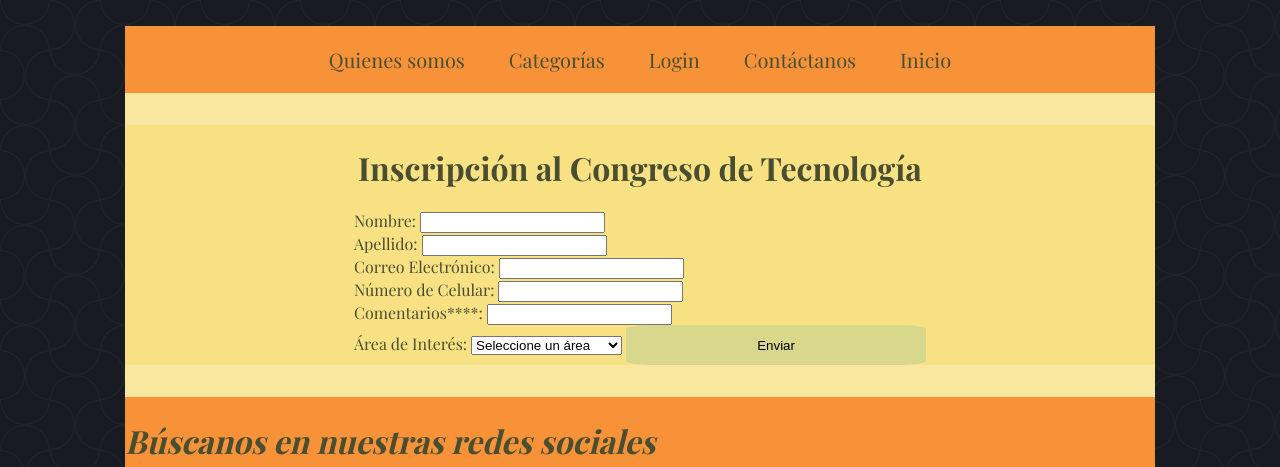
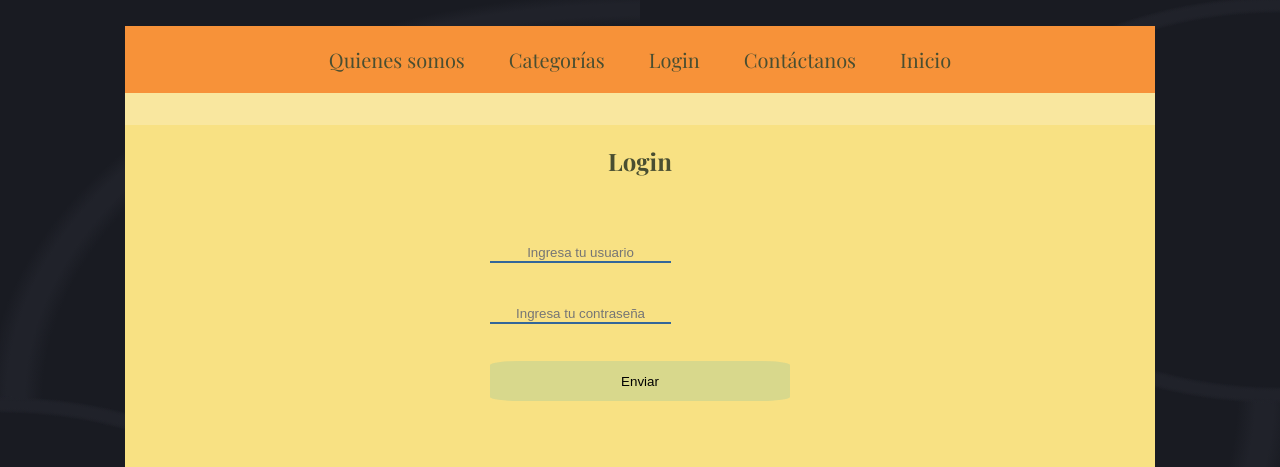
Before and after one commit to roberthjr21/restaurante, a plain HTML site: page Login.html in a window 1280 px wide. Shown: the top 467 px of the page. Drawn offline with nearby package versions, Linux system fonts and the light colour scheme; a web font is replaced by a local one.

Commit message:
Update Login.html
v3

```diff
--- a/Login.html
+++ b/Login.html
@@ -23,93 +23,27 @@
             </ul>
         </div>
 
-        <div class="login-container">
-            <h1>Inscripción al Congreso de Tecnología</h1>
-            <form id="inscriptionForm" onsubmit="return validateForm()">
-                <label for="nombre">Nombre:</label>
-                <input type="text" id="nombre" name="nombre" required>
-                <div class="error" id="nombreError"></div>
+<div class="login-container">
+    <h2>Login</h2>
+    <div class="login">
+            <div class="contenido">
+                <form action="">
+                    <div class="center">
+                        <input type="text" placeholder="Ingresa tu usuario">
+                        <br><br>
+                        <input type="password" placeholder="Ingresa tu contraseña">
+                        <p class="block">
+                    </div>
+                        <br>
+                        <button>
+                            Enviar
+                        </button>
+                    </p>
+                </form>
+            </div>
 
-                <label for="apellido">Apellido:</label>
-                <input type="text" id="apellido" name="apellido" required>
-                <div class="error" id="apellidoError"></div>
-
-                <label for="email">Correo Electrónico:</label>
-                <input type="email" id="email" name="email" required>
-                <div class="error" id="emailError"></div>
-
-                <label for="celular">Número de Celular:</label>
-                <input type="tel" id="celular" name="celular" pattern="[0-9]{10}" required>
-                <div class="error" id="celularError"></div>
-
-                <label for="comentario">Comentarios****:</label>
-                <input type="text" id="comentario" name="comentario" required>
-                <div class="error" id="comentarioError"></div>
-
-                <label for="area">Área de Interés:</label>
-                <select id="area" name="area" required>
-                    <option value="">Seleccione un área</option>
-                    <option value="hardware">Hardware</option>
-                    <option value="software">Software</option>
-                    <option value="cursos">Cursos de Tecnología</option>
-                </select>
-
-                <button type="submit">Enviar</button>
-            </form>
-        </div>
-<script>
-    function validateForm() {
-        var nombre = document.getElementById('nombre').value;
-        var apellido = document.getElementById('apellido').value;
-        var email = document.getElementById('email').value;
-        var celular = document.getElementById('celular').value;
-        var area = document.getElementById('area').value;
-
-        var nombreRegex = /^[a-zA-ZáéíóúÁÉÍÓÚ\s]+$/;
-        var emailRegex = /^[^\s@]+@[^\s@]+\.[^\s@]+$/;
-
-        var nombreValid = nombreRegex.test(nombre);
-        var apellidoValid = nombreRegex.test(apellido);
-        var emailValid = emailRegex.test(email);
-        var celularValid = !isNaN(celular) && celular.length === 10;
-        var areaValid = area !== '';
-        document.getElementById('nombre').innerText;
-        if (!nombreValid) {
-            document.getElementById('nombreError').innerText = 'Ingrese un nombre válido.';
-        } else {
-            document.getElementById('nombreError').innerText = '';
-        }
-
-        if (!apellidoValid) {
-            document.getElementById('apellidoError').innerText = 'Ingrese un apellido válido.';
-        } else {
-            document.getElementById('apellidoError').innerText = '';
-        }
-
-        if (!emailValid) {
-            document.getElementById('emailError').innerText = 'Ingrese un correo electrónico válido.';
-        } else {
-            document.getElementById('emailError').innerText = '';
-        }
-
-        if (!celularValid) {
-            document.getElementById('celularError').innerText = 'Ingrese un número de 10 dígitos).';
-        } else {
-            document.getElementById('celularError').innerText = '';
-        }
-
-        var cadena=document.getElementById('comentario').value;
-        //document.write('*'+cadena+'*');
-        let L=cadena.length;
-        //document.write('*'+L+'*');
-        if (L==0) {
-            document.getElementById('comentarioError').innerText = 'Comentario no puede quedar vacío';
-        } else {
-            document.getElementById('comentarioError').innerText = '';
-        }
-        return nombreValid && apellidoValid && emailValid && celularValid && areaValid;
-    }
-</script>
+    </div>
+</div>
 
 
 
```
